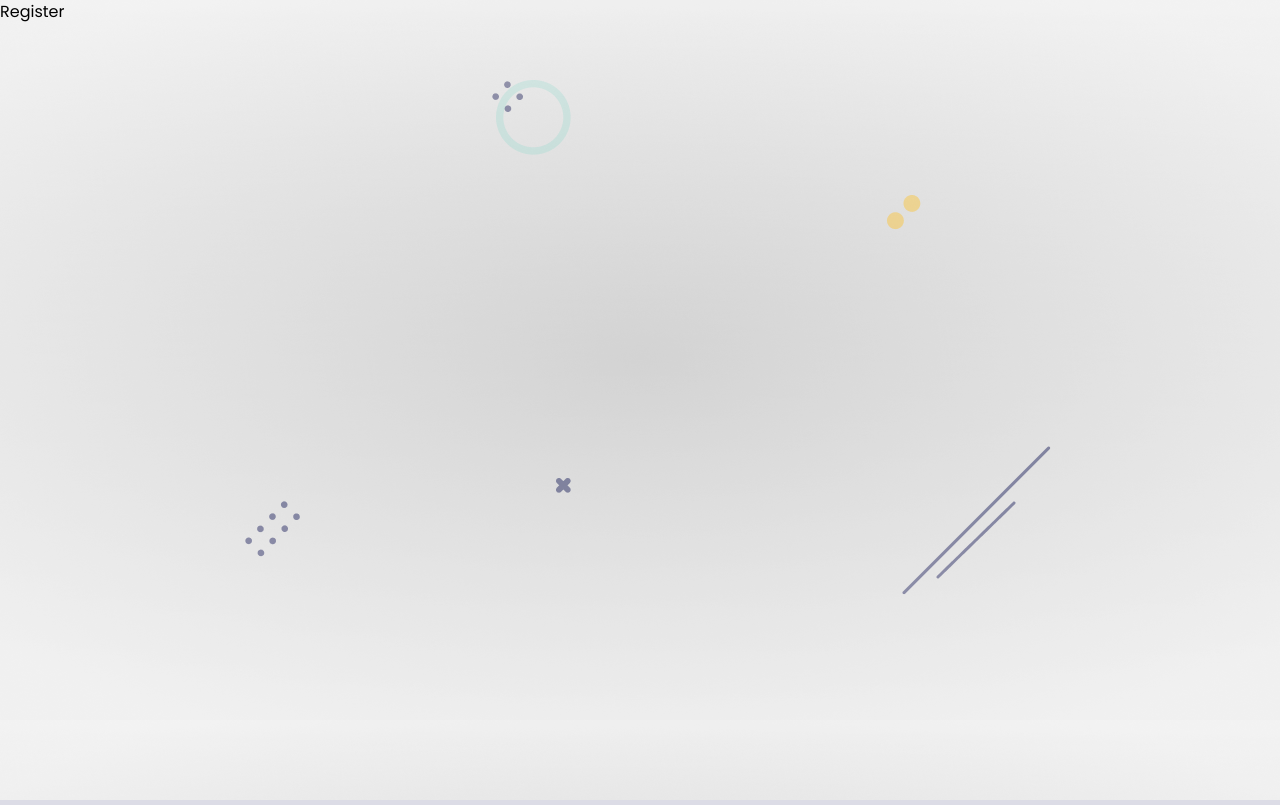
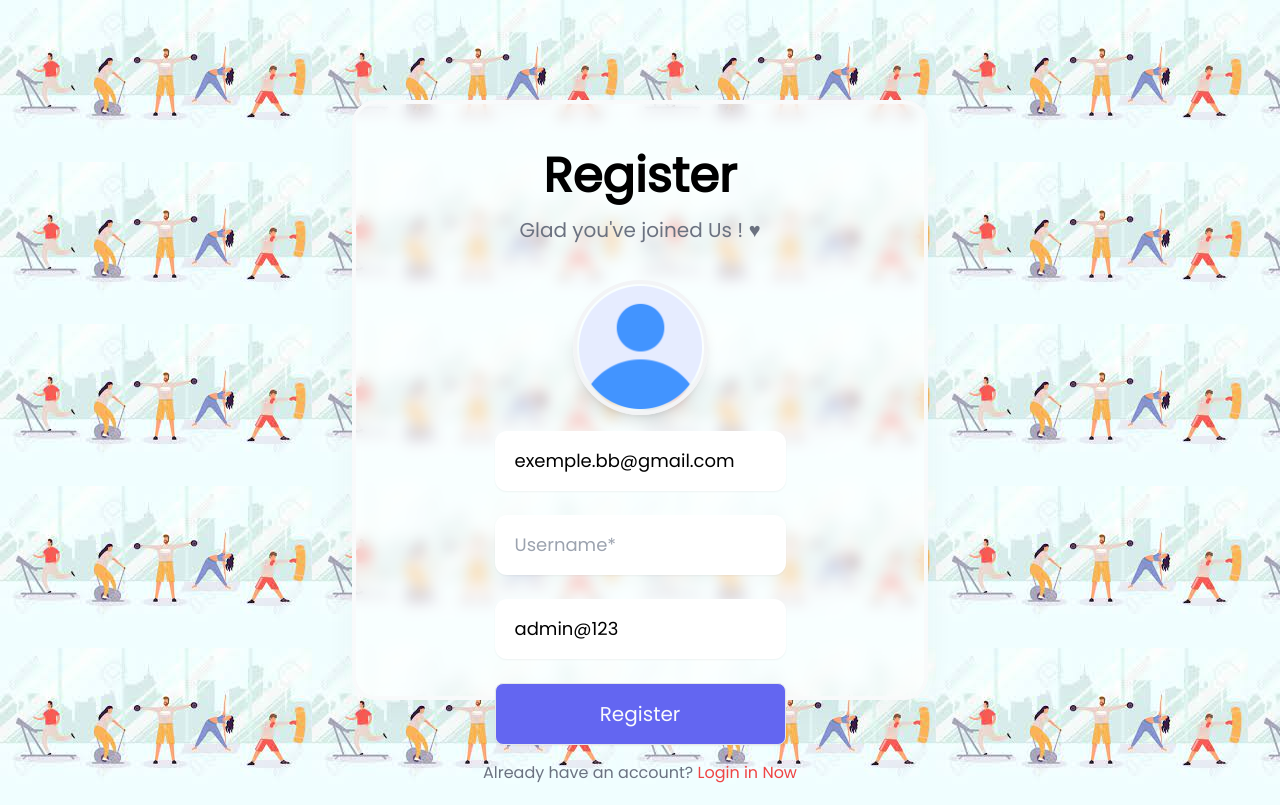
Before and after one commit to amenitombari123/mernbodybuddy, a React (Create React App) app in the folder client/: page /register in a window 1280 px wide. Built offline with nearby package versions, Linux system fonts and the light colour scheme.

Commit message:
profile / register validate

```diff
--- a/client/src/components/Password.js
+++ b/client/src/components/Password.js
@@ -44,7 +44,7 @@
 
             <div className="textbox flex flex-col items-center gap-6">
 
-              <input {...formik.getFieldProps('password')} className={styles.textbox} type="text" placeholder='password'/>
+              <input {...formik.getFieldProps('password')} className={styles.textbox} type="Password" placeholder='password'/>
               <button className = {styles.btn} type ='submit'>  sign in </button>
 
             </div>
--- a/client/src/components/Recovery.js
+++ b/client/src/components/Recovery.js
@@ -1,7 +1,66 @@
-import React from 'react'
+import React from 'react';
+import { Link } from 'react-router-dom';
+import avatar from '../assets/profile.png';
+import { Toaster } from 'react-hot-toast';
+import { useFormik } from 'formik';
+import { passwordValidate } from '../helper/validate';
+import styles from '../styles/Username.module.css';
 
 export default function Recovery() {
+  const formik = useFormik({
+    initialValues: {
+      password: 'admin@123',
+    },
+    validate: passwordValidate,
+    validateOnBlur: false,
+    validateOnChange: false,
+    onSubmit: async (values) => {
+      console.log(values);
+    },
+  });
+
   return (
-    <div>Recovery</div>
-  )
+    <div className="container mx-auto">
+      <Toaster position="top-center" reverseOrder={false}></Toaster>
+
+      <div className="flex justify-center items-center h-screen">
+        <div className={styles.glass}>
+          <div className="title flex flex-col items-center">
+            <h4 className="text-5xl font-bold">
+              Regain access to your fitness journey!
+            </h4>
+            <span className="py-4 text-xl w-2/3 text-center text-gray-500">
+              All you have to do is to enter your OTP now &#9829;
+            </span>
+
+            <form className="pt-20" >
+
+              <div className="textbox flex flex-col items-center gap-6">
+
+              <div className="input text-center"></div>
+                <span className='py-4 text-sm text-left text-gray-500'>
+                      Enter 6 digit OTP sent to your email address.
+                </span>
+
+              <input
+                  className={styles.textbox}
+                  type ="text"
+                  placeholder="OTP"
+                />
+                <button className={styles.btn} type="submit">
+                  Sign In
+                </button>
+              </div>
+              <div className="text-center py-4">
+                <span className="text-gray-500">
+                  Can't get OTP?
+                  <button className="text-red-500" >Resend</button>
+                </span>
+              </div>
+            </form>
+          </div>
+        </div>
+      </div>
+    </div>
+  );
 }
--- a/client/src/components/Register.js
+++ b/client/src/components/Register.js
@@ -1,7 +1,85 @@
-import React from 'react'
+import React, { useState } from 'react';
+import {Link} from 'react-router-dom'
+import avatar from'../assets/profile.png';
+import {Toaster} from 'react-hot-toast';
+import { useFormik } from 'formik';
+import { passwordValidate } from '../helper/validate';
+import styles from'../styles/Username.module.css';
+import convertToBase64 from '../helper/convert';
+import { registerValidation } from '../helper/validate';
+
 
 export default function Register() {
+
+  const [file, setFile] = useState()
+
+  const formik = useFormik({
+    initialValues : {
+      email:'exemple.bb@gmail.com',
+      username:'exemple123',
+      password : 'admin@123'
+    },
+    validate : registerValidation,
+    validateOnBlur: false,
+    validateOnChange: false,
+    onSubmit : async values =>{
+      values = await Object.assign(values,{ profile : file || ''})
+      console.log( values)
+    }
+  })
+
+    /** formik doensn't support file upload so we need to create this handler */
+    const onUpload = async e => {
+      const base64 = await convertToBase64(e.target.files[0]);
+      setFile(base64);
+    }
+
   return (
-    <div>Register</div>
+    <div className= "container mx-auto">
+
+      <Toaster position='top-center' reverseOrder={false}></Toaster>
+
+    <div className= 'flex justify-center items-center h-screen'>
+       <div className={styles.glass} style={{ width:"45%" , paddingTop: '3em'}} >
+          <div className="title flex flex-col items-center">
+
+          <h4 className='text-5xl font-bold'> Register</h4>
+          <span className='py-4 text-xl w-2/3 text-center text-gray-500'>
+           Glad you've joined Us ! &#9829;
+          </span>
+
+       <form className='py-1' onSubmit={formik.handleSubmit}>
+
+         <div className='profile flex justify-center py-4'>
+
+            <label htmlFor="profile">
+            <img src ={file || avatar} className={styles.profile_img} alt="avatar"/>
+            </label>
+
+            <input onChange={onUpload} type="file" id="profile" name="profile"/>
+
+          </div>
+
+            <div className="textbox flex flex-col items-center gap-6">
+
+              <input {...formik.getFieldProps('email')} className={styles.textbox} type="text" placeholder='Email*'/>
+              <input {...formik.getFieldProps('Username')} className={styles.textbox} type="text" placeholder='Username*'/>
+              <input {...formik.getFieldProps('password')} className={styles.textbox} type="text" placeholder='password'/>
+
+              <button className = {styles.btn} type ='submit'> Register </button>
+
+            </div>
+            <div className="text-center py-4">
+              <span className='text-gray-500'> Already have an account? <Link className ='text-red-500' to='/'> Login in Now </Link> </span>
+
+            </div>
+
+
+           </form>
+
+        </div>
+     </div>
+  </div>
+</div>
   )
 }
--- a/client/src/components/Reset.js
+++ b/client/src/components/Reset.js
@@ -1,7 +1,56 @@
 import React from 'react'
+import {Link} from 'react-router-dom'
+import avatar from'../assets/profile.png';
+import {Toaster} from 'react-hot-toast';
+import { useFormik } from 'formik';
+import { resetPasswordValidation } from '../helper/validate';
+import styles from'../styles/Username.module.css';
+
+
 
 export default function Reset() {
+  const formik = useFormik({
+    initialValues : {
+      password : 'admin@123',
+      confirm_pwd : 'admin@123'
+    },
+    validate : resetPasswordValidation,
+    validateOnBlur: false,
+    validateOnChange: false,
+    onSubmit : async values =>{
+      console.log( values)
+    }
+  })
   return (
-    <div>Reset</div>
+    <div className= "container mx-auto">
+
+      <Toaster position='top-center' reverseOrder={false}></Toaster>
+
+    <div className= 'flex justify-center items-center h-screen'>
+       <div className={styles.glass} style ={{width:"50%"}}>
+          <div className="title flex flex-col items-center">
+
+          <h4 className='text-5xl font-bold'> Reset!</h4>
+          <span className='py-4 text-xl w-2/3 text-center text-gray-500'>
+            Enter New Password.
+          </span>
+
+          <form className='py-20' onSubmit={formik.handleSubmit}>
+
+            <div className="textbox flex flex-col items-center gap-6">
+
+              <input {...formik.getFieldProps('password')} className={styles.textbox} type="Password" placeholder='New password'/>
+              <input {...formik.getFieldProps('confirm_pwd')} className={styles.textbox} type="Password" placeholder='Repeat password'/>
+
+              <button className = {styles.btn} type ='submit'> Reset </button>
+
+            </div>
+
+           </form>
+
+        </div>
+     </div>
+  </div>
+</div>
   )
 }
--- a/client/src/components/Username.js
+++ b/client/src/components/Username.js
@@ -29,7 +29,7 @@
        <div className={styles.glass}>
           <div className="title flex flex-col items-center">
 
-          <h4 className='text-5xl font-bold'> HELLO AGAIN !</h4>
+          <h4 className='text-5xl font-bold'> HELLO AGAIN ! &#9829; </h4>
           <span className='py-4 text-xl w-2/3 text-center text-gray-500'>
             Explore More by connecting with us.
           </span>
--- /dev/null
+++ b/client/src/helper/convert.js
@@ -0,0 +1,16 @@
+
+/** image onto base64 */
+export default function convertToBase64(file){
+    return new Promise((resolve, reject) => {
+        const fileReader = new FileReader();
+        fileReader.readAsDataURL(file);
+
+        fileReader.onload = () => {
+            resolve(fileReader.result)
+        }
+
+        fileReader.onerror = (error) => {
+            reject(error)
+        }
+    })
+}
--- a/client/src/helper/validate.js
+++ b/client/src/helper/validate.js
@@ -10,6 +10,17 @@
 /** validate password */
 export async function passwordValidate(values){
     const errors = passwordVerify({}, values);
+
+    return errors;
+}
+
+/** validate reset password */
+export async function resetPasswordValidation(values){
+    const errors = passwordVerify({}, values);
+
+    if(values.password !== values.confirm_pwd){
+        errors.exist = toast.error("Password not match...!");
+    }
 
     return errors;
 }
@@ -42,3 +53,25 @@
     }
     return error
 }
+
+/** validate register form */
+export async function registerValidation(values){
+    const errors = usernameVerify({}, values);
+    passwordVerify(errors, values);
+    emailVerify(errors, values);
+
+    return errors;
+}
+
+/** validate email */
+function emailVerify(error ={}, values){
+    if(!values.email){
+        error.email = toast.error("Email Required...!");
+    }else if(values.email.includes(" ")){
+        error.email = toast.error("Wrong Email...!")
+    }else if(!/^[A-Z0-9._%+-]+@[A-Z0-9.-]+\.[A-Z]{2,4}$/i.test(values.email)){
+        error.email = toast.error("Invalid email address...!")
+    }
+
+    return error;
+}
--- a/client/src/styles/Username.module.css
+++ b/client/src/styles/Username.module.css
@@ -23,3 +23,7 @@
 .btn:hover{
     background-color: #ff6a6a;
 }
+
+input[type='file']{
+    display: none;
+}
```
Also changed, not shown: client/src/assets/Background.png.
